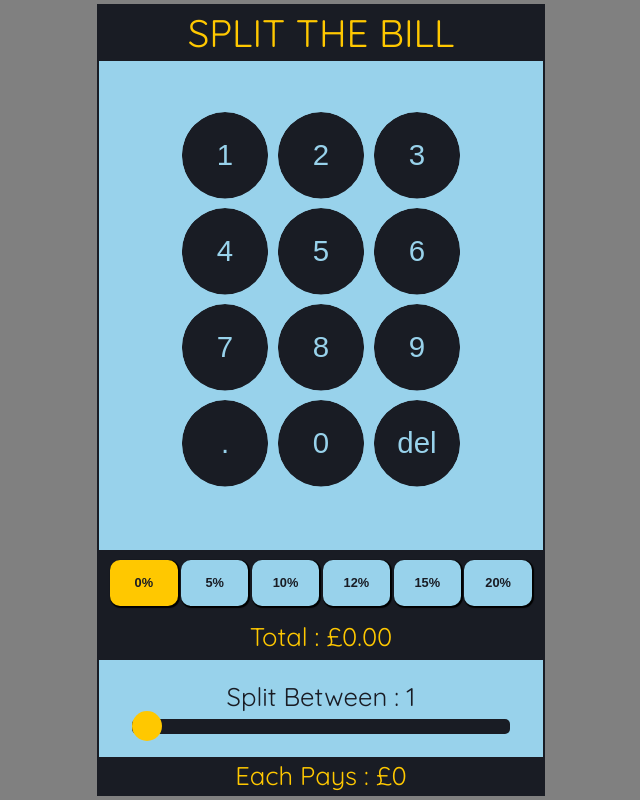
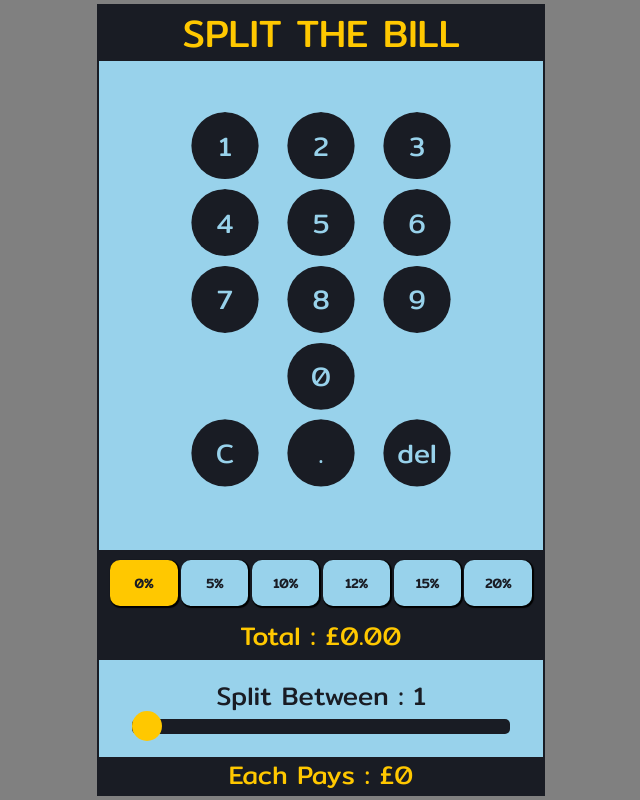
Before and after one commit to NoahAldhous/split-the-bill, a Vue app in the folder noahs-first-vue-project/: page / in a window 1280 px wide. Shown: the whole page, without its empty margins (319-959 px from the left). Built offline with nearby package versions, Linux system fonts and the light colour scheme.

Commit message:
changed font family across the app, added a clear button to the calculator

```diff
--- a/noahs-first-vue-project/index.html
+++ b/noahs-first-vue-project/index.html
@@ -5,6 +5,7 @@
     <link rel="icon" href="./src/assets/tabIcon.png">
     <link rel="preconnect" href="https://fonts.gstatic.com">
     <link href="https://fonts.googleapis.com/css2?family=Quicksand&display=swap" rel="stylesheet">
+    <link href="https://fonts.googleapis.com/css2?family=Mitr&display=swap" rel="stylesheet">
     <meta name="viewport" content="width=device-width, initial-scale=1.0">
     <title>SPLIT THE BILL</title>
   </head>
--- a/noahs-first-vue-project/src/App.vue
+++ b/noahs-first-vue-project/src/App.vue
@@ -31,7 +31,9 @@ function changeServiceCharge(button) {
 }
 
 function handleClick(button) {
-  if (button === ".") {
+  if (button === "C") {
+    userInput.value = "0";
+  } else if (button === ".") {
     if (userInput.value.includes(".")) {
       return null;
     } else {
@@ -99,8 +101,11 @@ function calculateAmountToPay() {
           <button @click="handleClick('7')" className="grid-item">7</button>
           <button @click="handleClick('8')" className="grid-item">8</button>
           <button @click="handleClick('9')" className="grid-item">9</button>
+          <div />
+          <button @click="handleClick('0')" className="grid-item">0</button>
+          <div />
+          <button @click="handleClick('C')" className="grid-item">C</button>
           <button @click="handleClick('.')" className="grid-item">.</button>
-          <button @click="handleClick('0')" className="grid-item">0</button>
           <button @click="handleClick('del')" className="grid-item">del</button>
         </div>
       </section>
@@ -220,7 +225,7 @@ function calculateAmountToPay() {
   width: 60vw;
   display: grid;
   grid-template-columns: repeat(3, 1fr);
-  grid-template-rows: repeat(4, 1fr);
+  grid-template-rows: repeat(5, 1fr);
 }
 .grid-item {
   border: none;
@@ -230,6 +235,7 @@ function calculateAmountToPay() {
   margin: 5%;
   color: var(--soft-color);
   font-size: 6vw;
+  font-family: var(--app-font);
   display: flex;
   align-items: center;
   justify-content: center;
@@ -265,6 +271,7 @@ function calculateAmountToPay() {
   height: 50%;
   box-shadow: 1px 1px 1px 1px black;
   border-radius: 10px;
+  font-family: var(--app-font);
   font-size: 4vw;
   font-weight: bolder;
   transition: 0.3s;
@@ -340,10 +347,10 @@ function calculateAmountToPay() {
     width: 22.5vw;
     display: grid;
     grid-template-columns: repeat(3, 1fr);
-    grid-template-rows: repeat(4, 1fr);
+    grid-template-rows: repeat(5, 1fr);
   }
   .grid-item {
-    font-size: 2.3vw;
+    font-size: 2.1vw;
     cursor: pointer;
   }
   .grid-item:hover {
--- a/noahs-first-vue-project/src/assets/base.css
+++ b/noahs-first-vue-project/src/assets/base.css
@@ -4,7 +4,7 @@
 --highlight-color: #FFC800;
 --dark-color: #191C24;
 --soft-color: #98D2EB;
---app-font: "Quicksand";
+--app-font: "Mitr";
 }
 
 @media (prefers-color-scheme: dark) {
```
